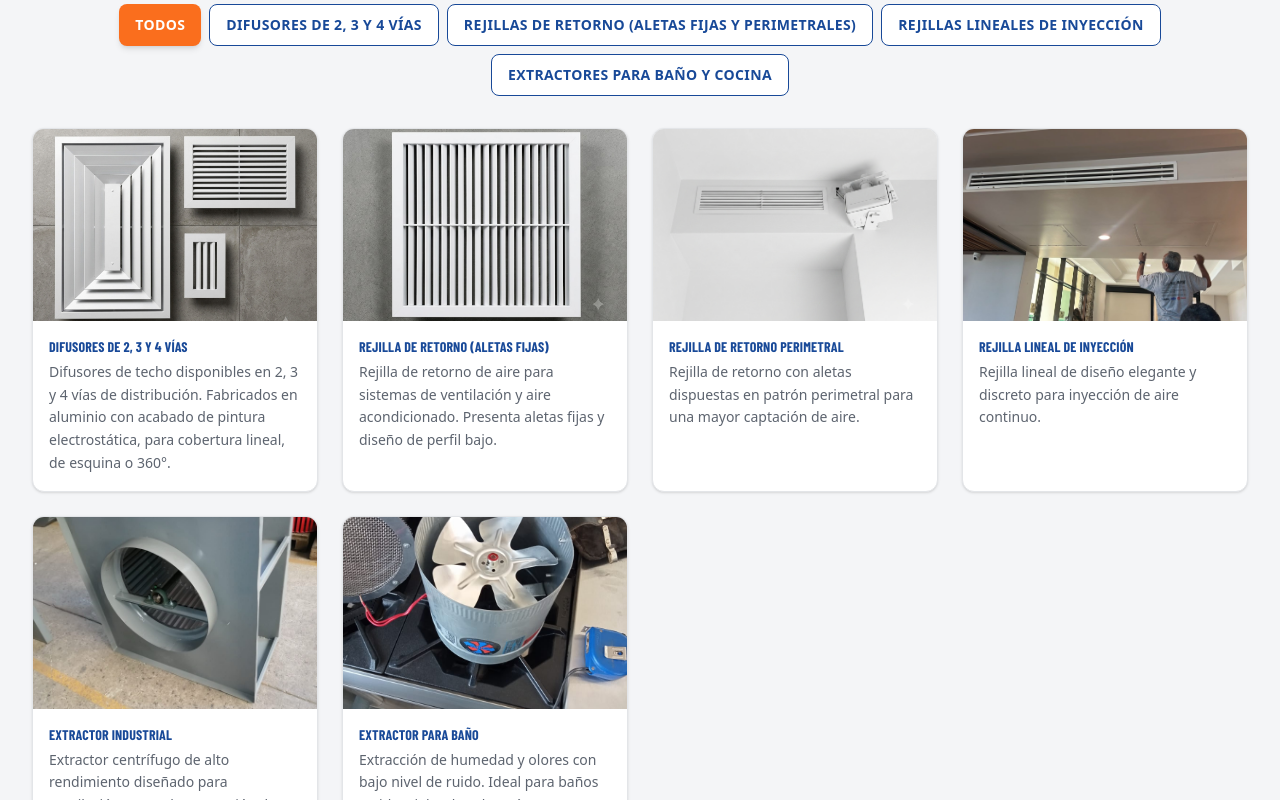
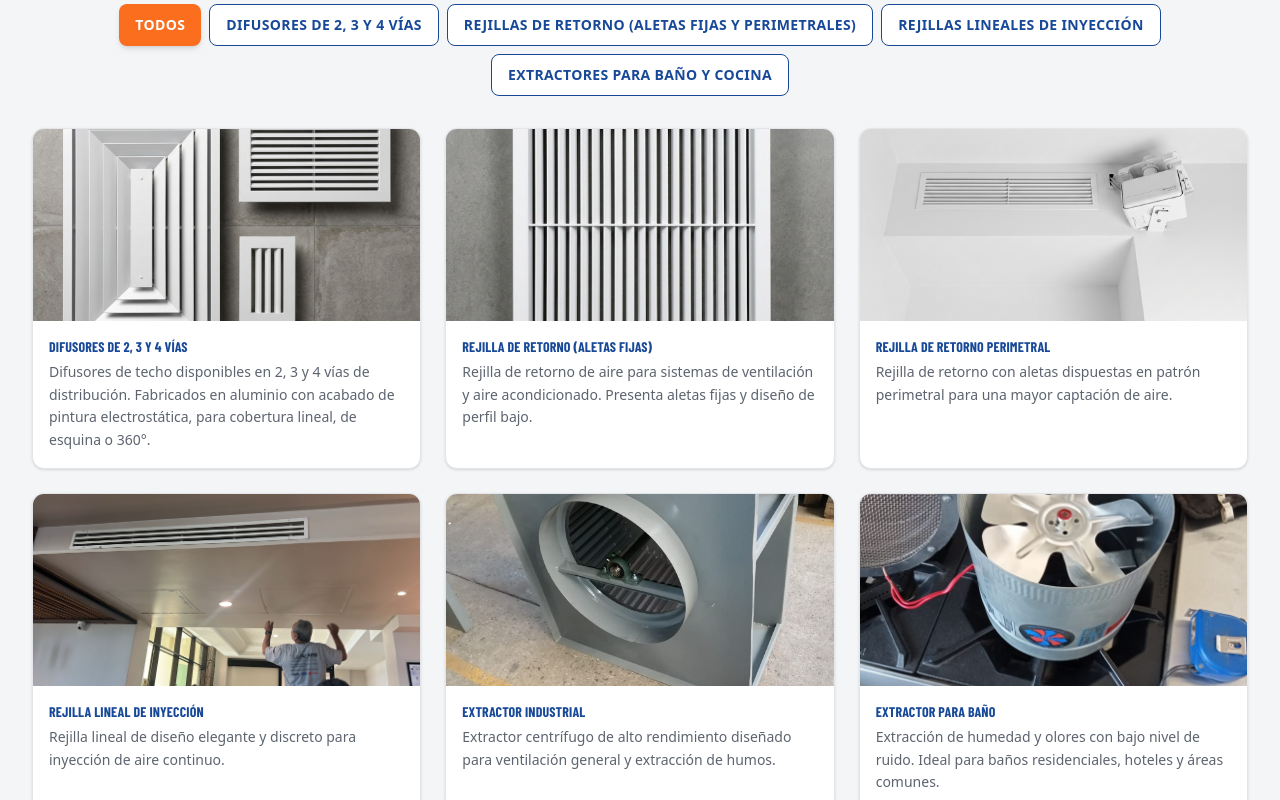
Before and after one commit to dc-crypto/diego-landing, a Next.js app: page /ruaire in a window 1280 px wide. Shown: the part 1340-2140 px from the top of the page. Built offline with nearby package versions, Linux system fonts and the light colour scheme; a web font is replaced by a local one.

Commit message:
Switch product gallery to 3-column desktop grid
6 cards in a 4-column grid left an empty gap in the second row (4+2).
3 columns (3+3) fills both rows evenly.

```diff
--- a/app/ruaire/page.tsx
+++ b/app/ruaire/page.tsx
@@ -147,7 +147,7 @@ const HTML = `<div class="min-h-screen bg-background text-foreground">
 </div>
 
 <!-- Galería de productos — imágenes placeholder reutilizadas por categoría hasta recibir fotos reales por producto. -->
-<div class="mt-8 grid grid-cols-1 gap-6 sm:grid-cols-2 lg:grid-cols-4" id="productGrid">
+<div class="mt-8 grid grid-cols-1 gap-6 sm:grid-cols-2 lg:grid-cols-3" id="productGrid">
 <article class="product-card overflow-hidden rounded-xl border border-border bg-card shadow-sm transition hover:shadow-lg" data-category="difusores">
 <div class="h-48 w-full overflow-hidden bg-subtle">
 <img src="/ruaire/images/product-diffusers-combined.jpeg" alt="Difusores de 2, 3 y 4 Vías" loading="lazy" class="h-full w-full object-cover"/>
--- a/app/ruaire/styles.css
+++ b/app/ruaire/styles.css
@@ -3567,6 +3567,10 @@
             grid-template-columns: repeat(1,minmax(0,1fr))
         }
 
+        .lg\:grid-cols-3 {
+            grid-template-columns: repeat(3,minmax(0,1fr))
+        }
+
         .lg\:grid-cols-4 {
             grid-template-columns: repeat(4,minmax(0,1fr))
         }
```
